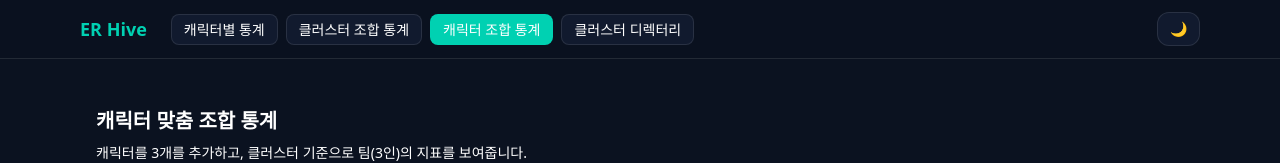
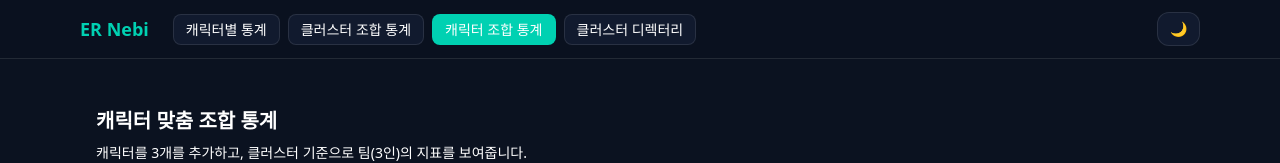
Before and after one commit to erStatistic/er-stats, a Next.js app: page /suggest-multi in a window 1280 px wide. Shown: the top 163 px of the page. Built offline with nearby package versions, Linux system fonts and the light colour scheme; no server answers.

Commit message:
change site naming

```diff
--- a/app/cluster-comps/page.tsx
+++ b/app/cluster-comps/page.tsx
@@ -5,7 +5,7 @@
 
 export const dynamic = "force-dynamic";
 export const revalidate = 0;
-export const metadata = { title: "ER Stats – 클러스터 조합 통계" };
+export const metadata = { title: "ER Nebi – 클러스터 조합 통계" };
 
 type ServerClusterComboRow = {
     cluster_label: string; // "A · B · K"
--- a/app/cluster-dict/page.tsx
+++ b/app/cluster-dict/page.tsx
@@ -3,7 +3,7 @@
 import ClusterDirectoryClient from "@/features/cluster-dict/components/ClusterDirectoryClient";
 import { ssrGetCwDirectory } from "@/lib/server-api";
 
-export const metadata = { title: "ER Stats – 군집(클러스터) 디렉터리" };
+export const metadata = { title: "ER Nebi – 군집(클러스터) 디렉터리" };
 export const revalidate = 300; // ISR: 5분마다 재검증 (원하는 주기로 변경)
 
 export default async function ClustersPage() {
--- a/app/layout.tsx
+++ b/app/layout.tsx
@@ -7,7 +7,7 @@
 import ThemeToggle from "@/features/ui/ThemeToggle";
 
 export const metadata = {
-    title: "ER Hive",
+    title: "ER Nebi",
     description: "Eternal Return Stats",
 };
 
@@ -40,7 +40,7 @@
                                     className="transition-colors"
                                     style={{ color: "var(--brand)" }}
                                 >
-                                    ER Hive
+                                    ER Nebi
                                 </Link>
                             </h1>
                             <NavBar />
--- a/app/page.tsx
+++ b/app/page.tsx
@@ -5,7 +5,7 @@
     fetchPopularComps,
 } from "@/lib/dashboard_data";
 
-export const metadata = { title: "ER Hive – 대시보드" };
+export const metadata = { title: "ER Nebi – 대시보드" };
 
 export default async function HomePage() {
     // ✅ SSR에서 한 번만 생성(고정 시드) → Hydration 안전
--- a/app/suggest-multi/page.tsx
+++ b/app/suggest-multi/page.tsx
@@ -1,7 +1,7 @@
 import NavBar from "@/features/ui/NavBar";
 import UserMultiSuggestClient from "@/features/suggestion-multi/components/UserMultiSuggestClient";
 
-export const metadata = { title: "ER Stats – 멀티 유저 맞춤 조합 추천" };
+export const metadata = { title: "ER Nebi – 멀티 유저 맞춤 조합 추천" };
 
 export default function SuggestMultiPage() {
     return (
```
